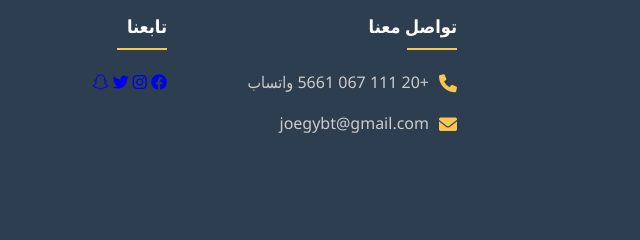
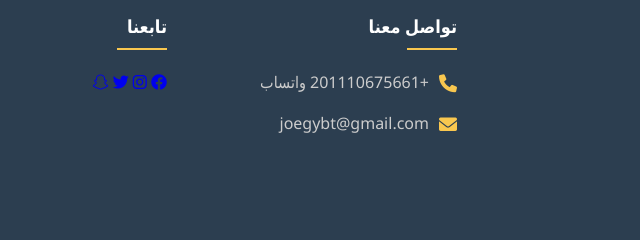
Before and after one commit to JoEgy010/My-store, a plain HTML site: page index.html in a window 1280 px wide. Shown: the part 2592-2832 px from the top of the page, 168-808 px from the left. Drawn offline with Linux system fonts and the light colour scheme.

Commit message:
Update index.html

```diff
--- a/index.html
+++ b/index.html
@@ -131,7 +131,7 @@
                 </div>
                 <div class="footer-contact">
                     <h3>تواصل معنا</h3>
-                    <p><i class="fas fa-phone"></i> +20 111 067 5661 واتساب</p>
+                    <p><i class="fas fa-phone"></i> +201110675661 واتساب</p>
                     <p><i class="fas fa-envelope"></i> joegybt@gmail.com</p>
                 </div>
                 <div class="footer-social">
```
